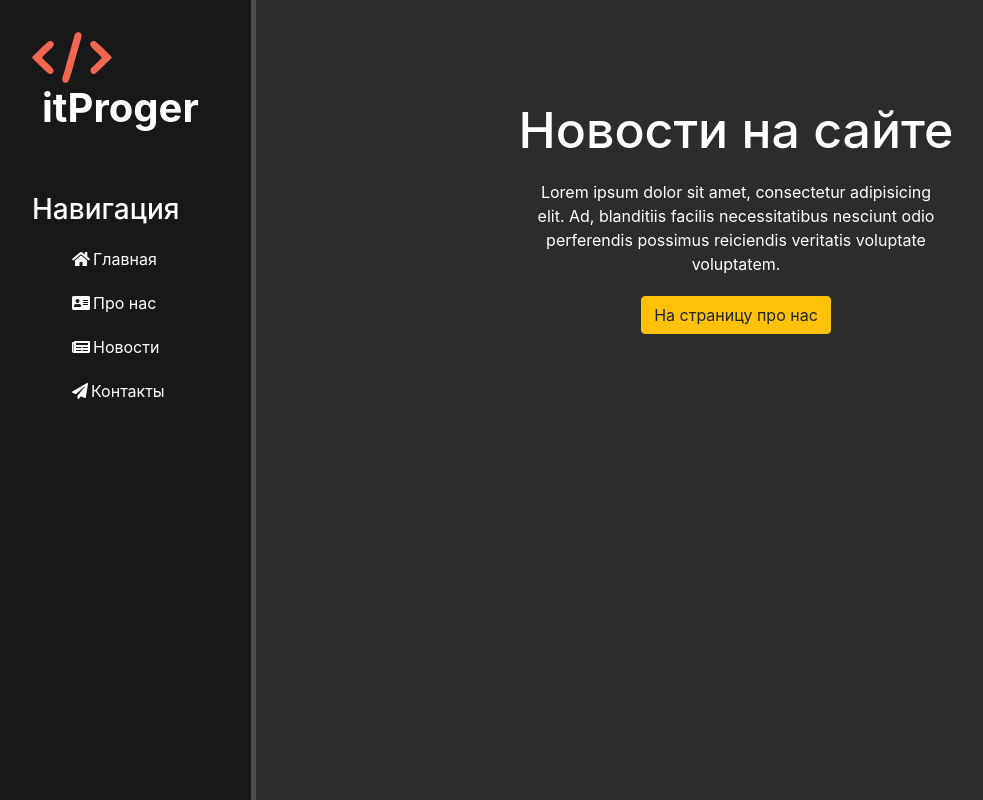
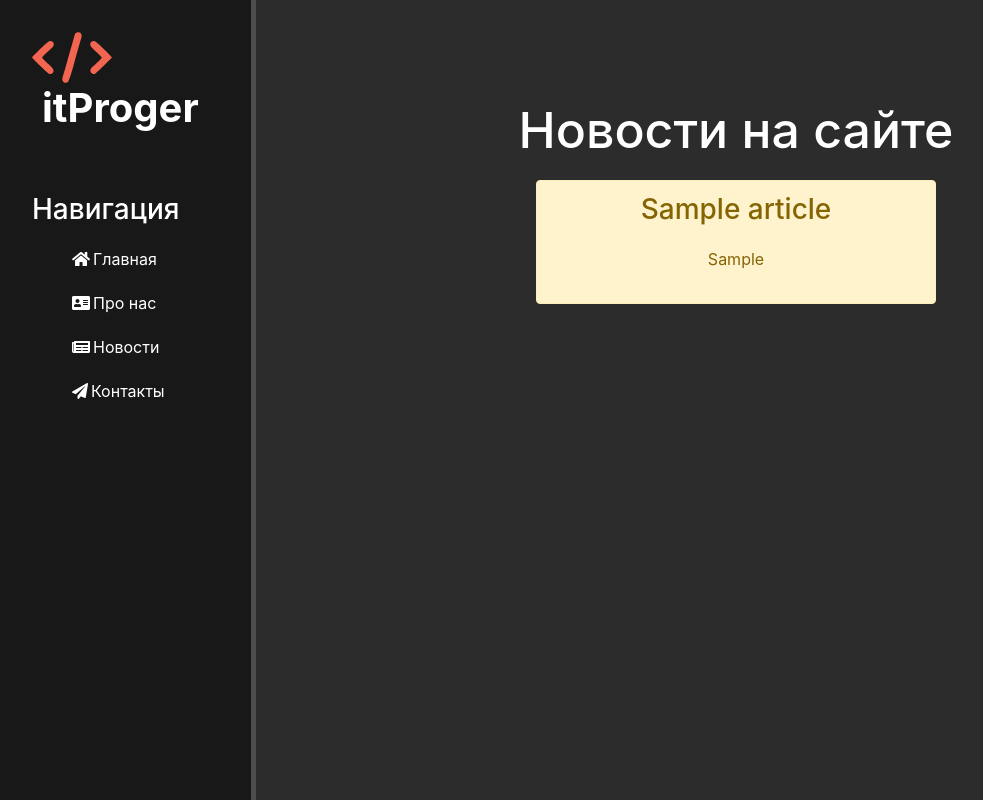
Before and after one commit to Valentin-1981/django_itproger, a Django app: page /news/ in a window 1280 px wide. Shown: the whole page, without its empty margins (0-983 px from the left). Run offline with Django 4.2, Linux system fonts and the light colour scheme; tables that the repository leaves empty hold one stand-in row (values such as "Sample post"); some libraries are stand-ins or nearby versions.

Commit message:
5th commit

```diff
--- a/itproger/main/static/main/css/main.css
+++ b/itproger/main/static/main/css/main.css
@@ -63,3 +63,11 @@ main .features p{
     max-width: 400px;
     margin: 20px auto;
 }
+
+.alert-warning {
+    float: none;
+    clear: both;
+    width: 400px;
+    margin: 20px auto;
+    text-align: center;
+}
--- a/itproger/news/templates/news/news_home.html
+++ b/itproger/news/templates/news/news_home.html
@@ -7,8 +7,16 @@
 {% block content %}
     <div class="features">
         <h1>Новости на сайте</h1>
-        <p>Lorem ipsum dolor sit amet, consectetur adipisicing elit. Ad, blanditiis facilis necessitatibus nesciunt odio perferendis possimus reiciendis veritatis voluptate voluptatem.
-        </p>
-        <button class="btn btn-warning">На страницу про нас</button>
+        {% if news %}
+            {% for el in news %}
+                <div class="alert alert-warning">
+                    <h3>{{ el.title }}</h3>
+                    <p>{{ el.anons }}</p>
+                </div>
+            {% endfor %}
+        {% else %}
+            <p>У вас нет записей!</p>
+        {% endif %}
+        {# Комментарий #}
     </div>
 {% endblock %}
--- a/itproger/news/views.py
+++ b/itproger/news/views.py
@@ -1,6 +1,8 @@
 from django.shortcuts import render
+from .models import Articles
 
 # Create your views here.
 
 def news_home(request):
-    return render(request, 'news/news_home.html')
+    news = Articles.objects.order_by('-date')
+    return render(request, 'news/news_home.html', {'news': news})
```
